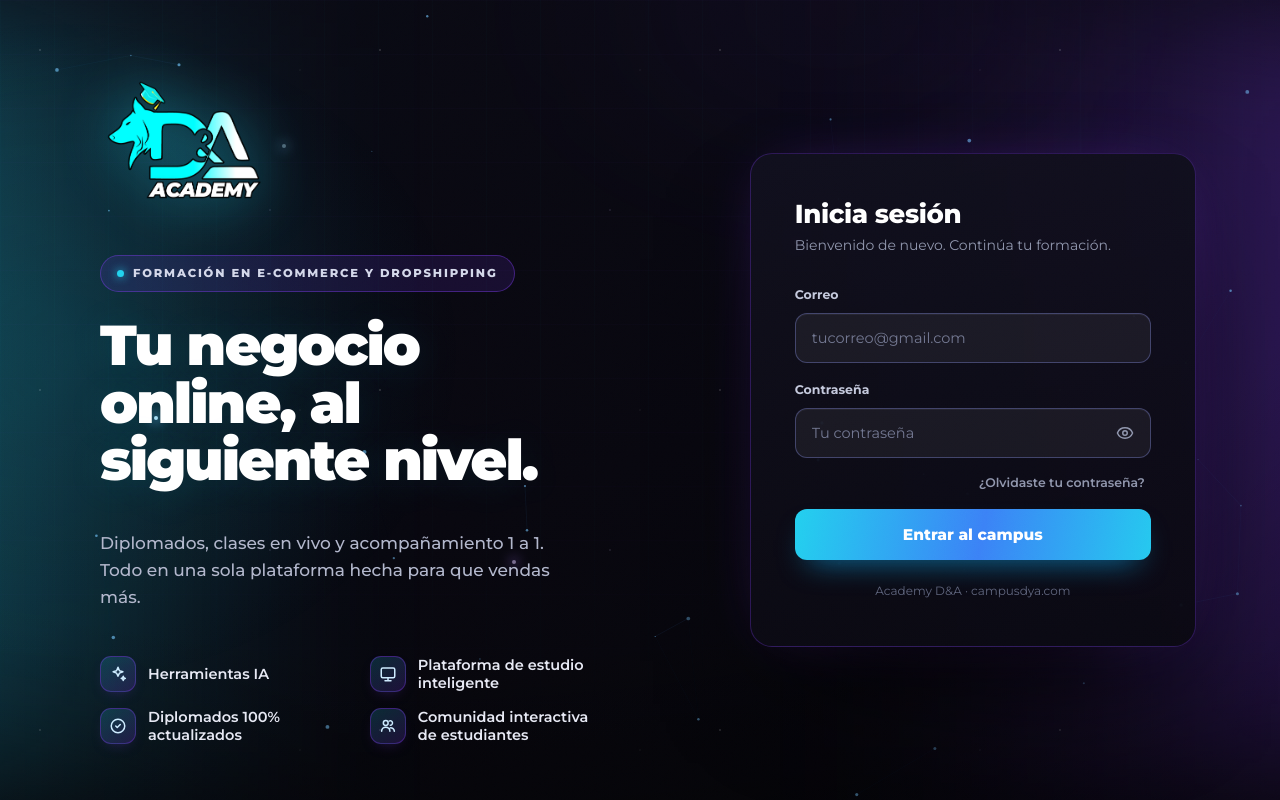
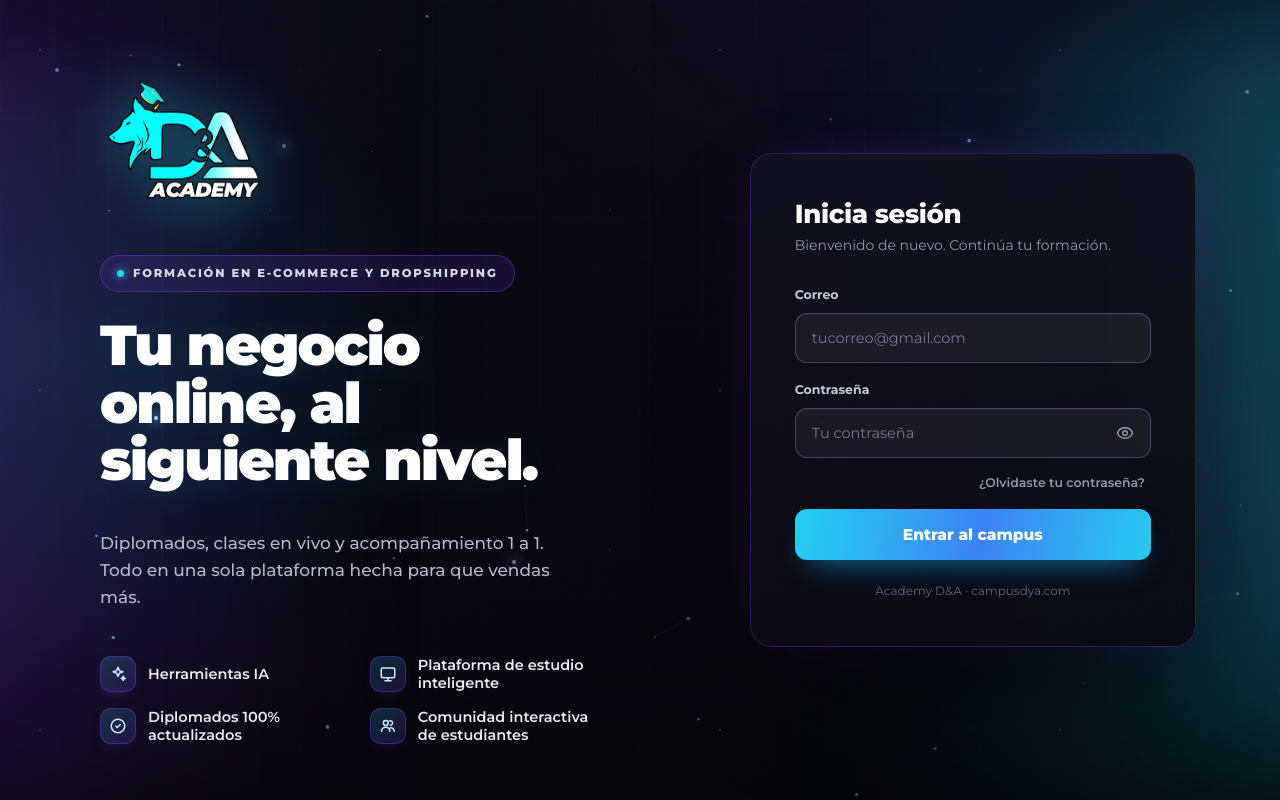
Before and after one commit to academydaco-rgb/campusdya, a Next.js app in the folder frontend/: page /login in a window 1280 px wide. Built offline with nearby package versions, Linux system fonts and the light colour scheme; no server answers.

Commit message:
login: invierte luces de fondo (morada izquierda, cian derecha)

```diff
--- a/frontend/app/globals.css
+++ b/frontend/app/globals.css
@@ -1159,9 +1159,9 @@ p{line-height:1.6}
   background:linear-gradient(162deg,#0a0a14 0%,#08070f 55%,#050509 100%)}
 .lgn-pz{position:absolute;inset:0;z-index:1;pointer-events:none}
 .lgn-glowl{position:absolute;left:-160px;top:0;bottom:0;width:640px;pointer-events:none;filter:blur(72px);
-  background:linear-gradient(90deg,rgba(34,211,238,.34),rgba(34,211,238,.12) 42%,transparent 78%)}
+  background:linear-gradient(90deg,rgba(124,58,237,.34),rgba(124,58,237,.12) 42%,transparent 78%)}
 .lgn-glowr{position:absolute;right:-160px;top:0;bottom:0;width:700px;pointer-events:none;filter:blur(80px);
-  background:linear-gradient(270deg,rgba(124,58,237,.42),rgba(124,58,237,.16) 44%,transparent 80%)}
+  background:linear-gradient(270deg,rgba(34,211,238,.42),rgba(34,211,238,.16) 44%,transparent 80%)}
 .lgn-glowt{position:absolute;left:30%;right:0;top:-220px;height:460px;pointer-events:none;filter:blur(90px);opacity:.6;
   background:radial-gradient(closest-side,rgba(124,58,237,.14),transparent 70%)}
 .lgn-stars{position:absolute;inset:0;pointer-events:none;opacity:.55;background-repeat:repeat;background-size:340px 340px;background-image:
```
